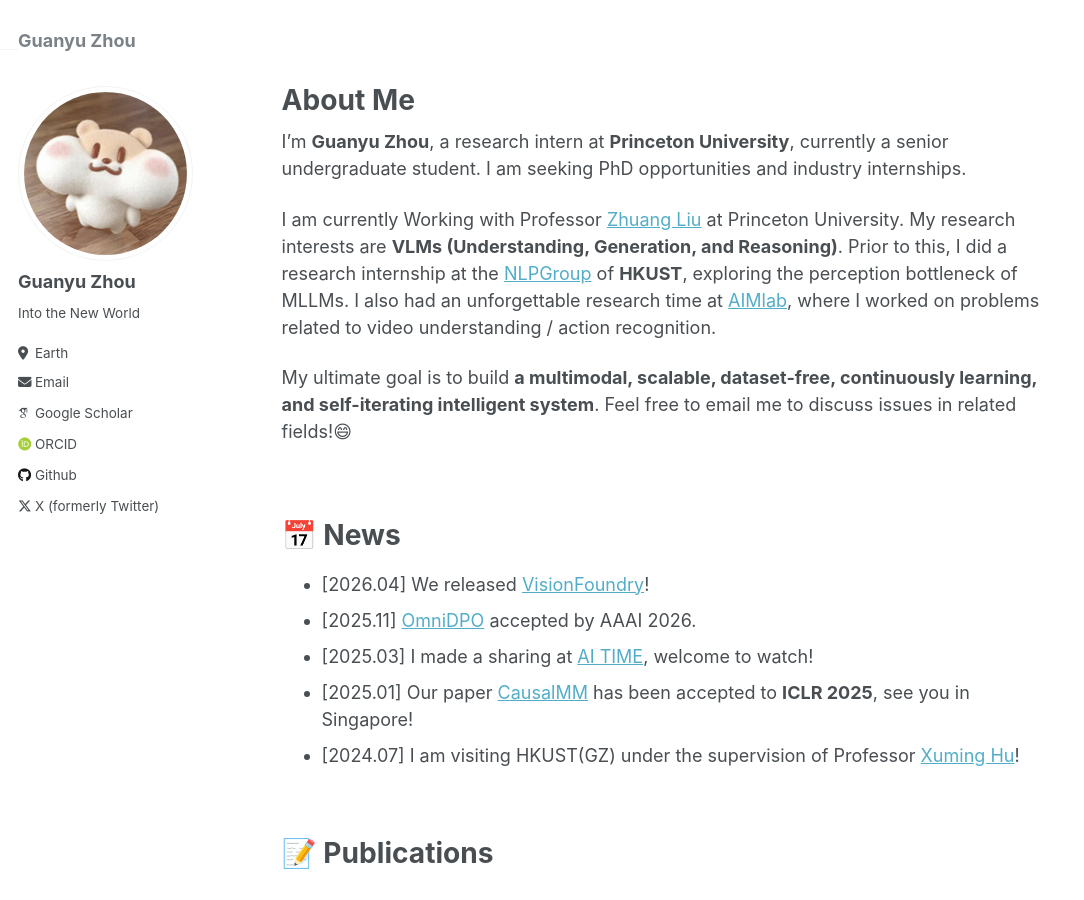
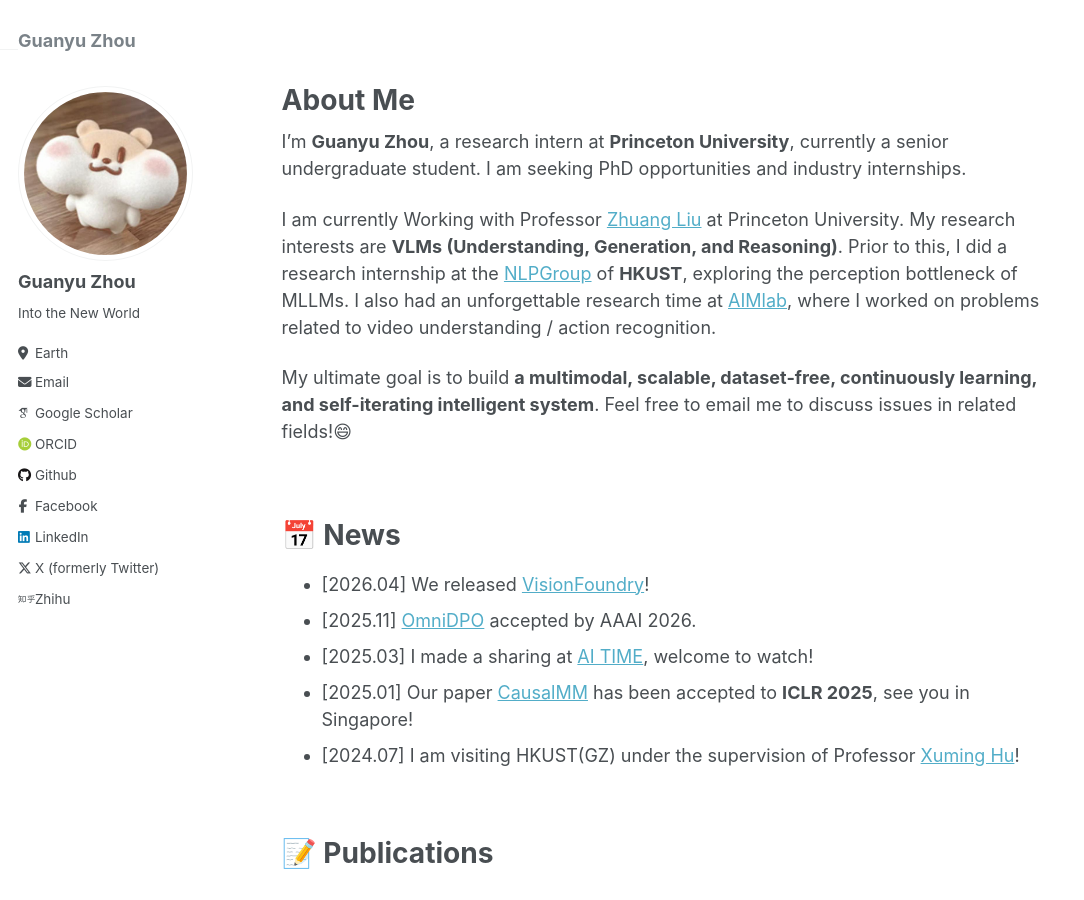
Before and after one commit to The-Martyr/the-martyr.github.io, a Jekyll site: the page built from _pages/about.md, in a window 1280 px wide and 900 px high. Shown: the whole window, without its empty margins (0-1084 px from the left). Built offline with Jekyll 4.4.1, drawn with Linux system fonts in a browser that asks for light colours; some web fonts are replaced; part of the change alters nothing that is shown.

Commit message:
Update _config.yml

```diff
--- a/_config.yml
+++ b/_config.yml
@@ -48,7 +48,7 @@ author:
 
   # Social media
   bluesky          : # Replace this with you Bluesky username
-  facebook         : # Username
+  facebook         : guanyu.zhou.818893
   flickr           : # Username
   foursquare       : # Username
   goodreads        : # Username
@@ -56,7 +56,7 @@ author:
   keybase          : # Username
   instagram        : # Username
   lastfm           : # Username
-  linkedin         : # Username
+  linkedin         : guanyu-zhou-ba6840333
   mastodon         : # URL
   medium           : # URL
   pinterest        : # Username
@@ -70,7 +70,7 @@ author:
   wikipedia        : # Username
   xing             : # Username
   youtube          : # Username
-  zhihu            : # URL
+  zhihu            : https://www.zhihu.com/people/the-martyr
 
 
 # Site Settings
```
